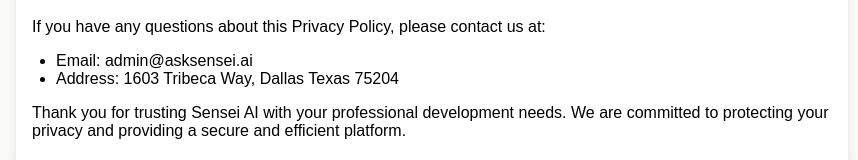
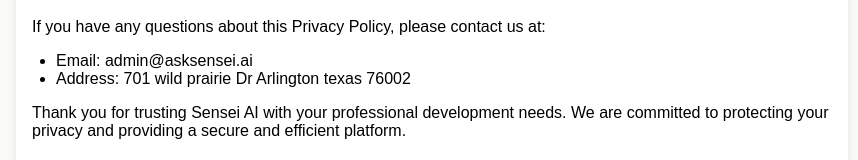
Before and after one commit to heispapijay/sensei, a React (Create React App) app: page /privacy in a window 1280 px wide. Shown: the part 2138-2298 px from the top of the page, without its empty margins (208-1066 px from the left). Built offline with nearby package versions, Linux system fonts and the light colour scheme.

Commit message:
Update footer link color and address in privacy and terms pages

```diff
--- a/src/components/footer/footer.css
+++ b/src/components/footer/footer.css
@@ -27,7 +27,7 @@
 
 .footer-new a{
     /* color: #0043bf; */
-    color: #FFCD00;
+    color: #090906;
     text-decoration: none;
     font-size: 1.3rem;
 }
--- a/src/privacy.jsx
+++ b/src/privacy.jsx
@@ -80,7 +80,7 @@
     <p>If you have any questions about this Privacy Policy, please contact us at:</p>
     <ul>
       <li>Email: admin@asksensei.ai</li>
-      <li>Address: 1603 Tribeca Way, Dallas Texas 75204</li>
+      <li>Address: 701 wild prairie Dr Arlington texas 76002</li>
     </ul>
     <p>Thank you for trusting Sensei AI with your professional development needs. We are committed to protecting your privacy and providing a secure and efficient platform.</p>
   </div>
--- a/src/terms.jsx
+++ b/src/terms.jsx
@@ -82,7 +82,7 @@
             <p>If you have any questions about these Terms, please contact us at:</p>
             <ul>
                 <li>Email: admin@asksensei.ai</li>
-                <li>Address: 1603 Tribeca Way, Dallas Texas 75204</li>
+                <li>Address: 701 wild prairie Dr Arlington texas 76002</li>
             </ul>
             <p>Thank you for choosing Sensei AI. We are committed to helping you achieve your professional goals.</p>
         </div>
```
